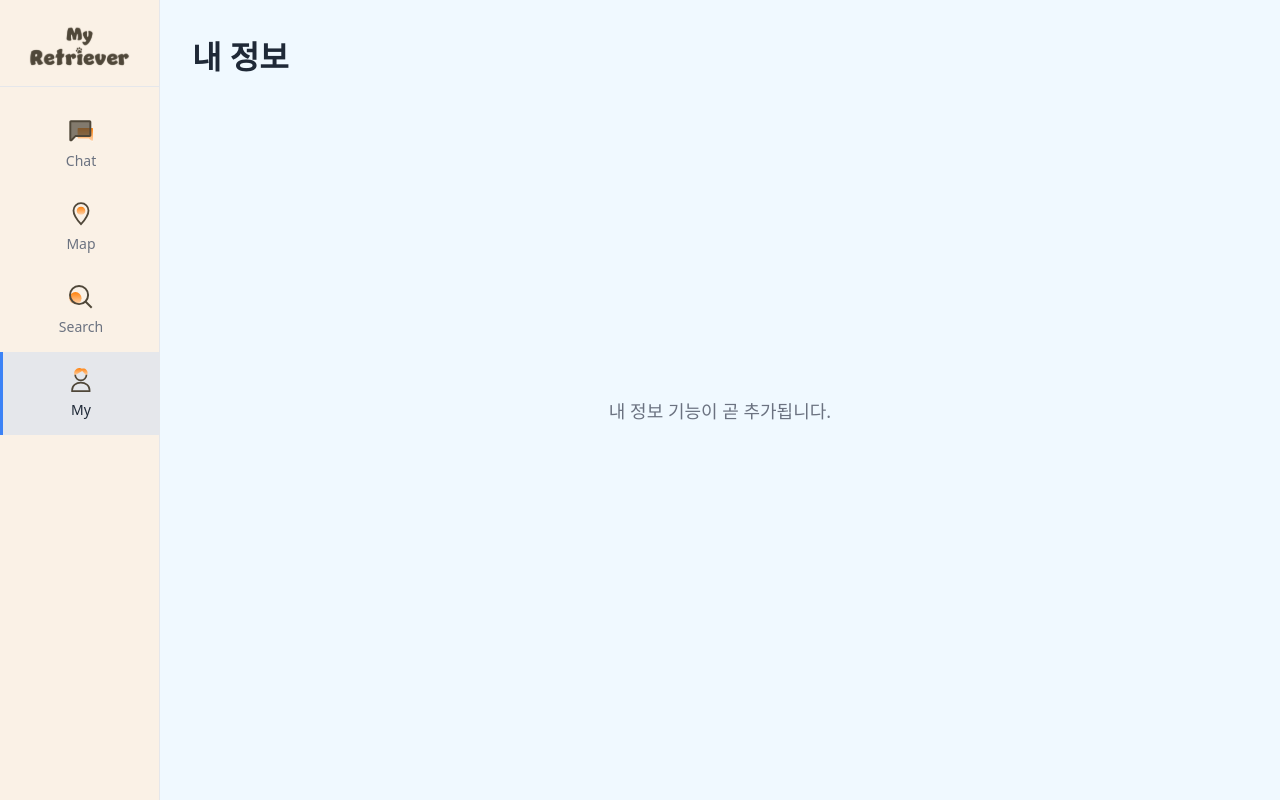
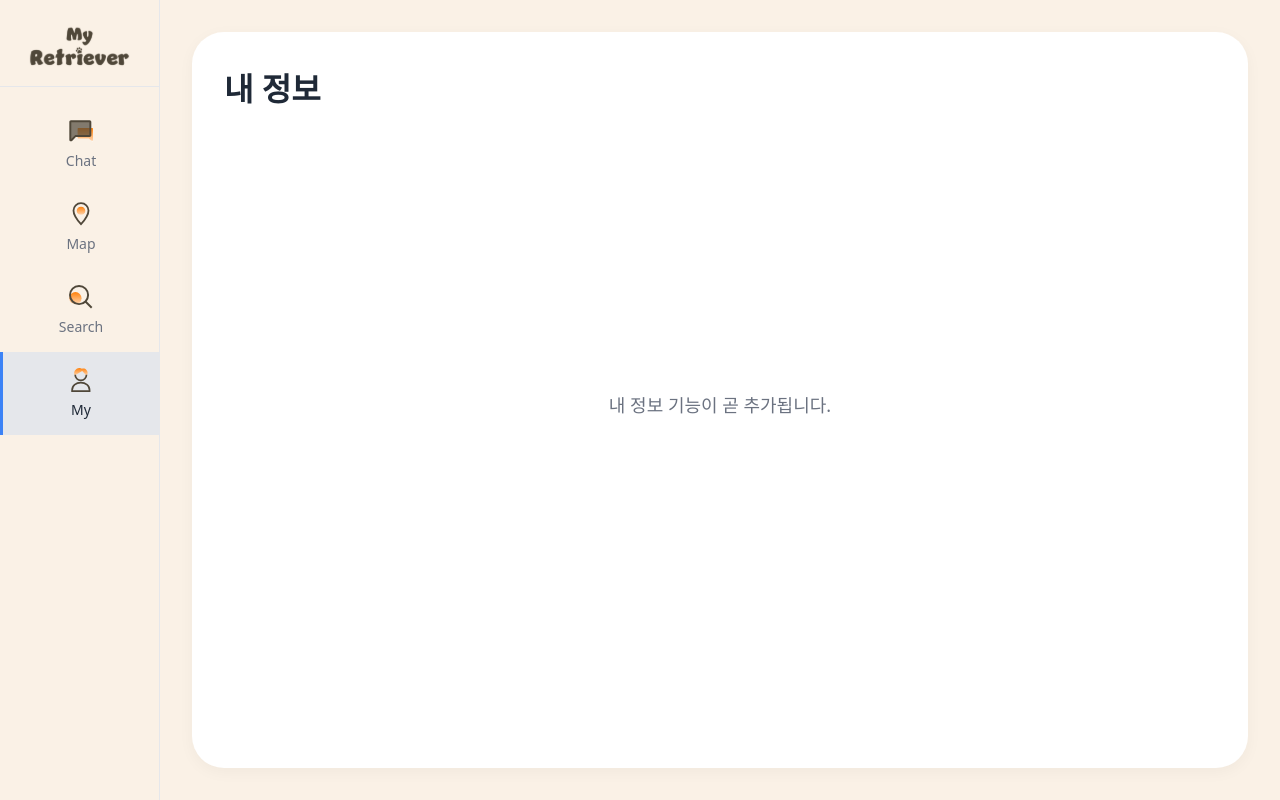
Before and after one commit to tongticktack/my-retriever-front, a Next.js app: page /my in a window 1280 px wide. Built offline with nearby package versions, Linux system fonts and the light colour scheme.

Commit message:
Feat. Panel 컴포넌트 전 페이지 적용

```diff
--- a/src/pages/map/index.tsx
+++ b/src/pages/map/index.tsx
@@ -1,14 +1,17 @@
+import Panel from "@/components/Panel";
 import styles from "./map.module.css";
 
 export default function MapPage() {
   return (
     <main className={styles.main}>
+      <Panel>
         <div className={styles.header}>
           <h1 className={styles.title}>지도</h1>
         </div>
         <div className={styles.content}>
           <p className={styles.description}>지도 기능이 곧 추가됩니다.</p>
         </div>
+      </Panel>
     </main>
   );
 }
--- a/src/pages/map/map.module.css
+++ b/src/pages/map/map.module.css
@@ -1,11 +1,11 @@
 .main {
   min-height: 100vh;
-  background-color: #f0f9ff;
+  background-color: #faf1e6;
   padding: 2rem;
 }
 
 .header {
-  margin-bottom: 2rem;
+  margin-bottom: 1.5rem;
 }
 
 .title {
@@ -19,7 +19,7 @@
   flex-direction: column;
   align-items: center;
   justify-content: center;
-  min-height: calc(100vh - 200px);
+  min-height: calc(100vh - 260px);
 }
 
 .description {
--- a/src/pages/my/index.tsx
+++ b/src/pages/my/index.tsx
@@ -1,14 +1,17 @@
+import Panel from "@/components/Panel";
 import styles from "./my.module.css";
 
 export default function MyPage() {
   return (
     <main className={styles.main}>
+      <Panel>
         <div className={styles.header}>
           <h1 className={styles.title}>내 정보</h1>
         </div>
         <div className={styles.content}>
           <p className={styles.description}>내 정보 기능이 곧 추가됩니다.</p>
         </div>
+      </Panel>
     </main>
   );
 }
--- a/src/pages/my/my.module.css
+++ b/src/pages/my/my.module.css
@@ -1,11 +1,11 @@
 .main {
   min-height: 100vh;
-  background-color: #f0f9ff;
+  background-color: #faf1e6;
   padding: 2rem;
 }
 
 .header {
-  margin-bottom: 2rem;
+  margin-bottom: 1.5rem;
 }
 
 .title {
@@ -19,7 +19,7 @@
   flex-direction: column;
   align-items: center;
   justify-content: center;
-  min-height: calc(100vh - 200px);
+  min-height: calc(100vh - 260px);
 }
 
 .description {
--- a/src/pages/search/index.tsx
+++ b/src/pages/search/index.tsx
@@ -1,14 +1,17 @@
+import Panel from "@/components/Panel";
 import styles from "./search.module.css";
 
 export default function SearchPage() {
   return (
     <main className={styles.main}>
+      <Panel>
         <div className={styles.header}>
           <h1 className={styles.title}>검색</h1>
         </div>
         <div className={styles.content}>
           <p className={styles.description}>검색 기능이 곧 추가됩니다.</p>
         </div>
+      </Panel>
     </main>
   );
 }
--- a/src/pages/search/search.module.css
+++ b/src/pages/search/search.module.css
@@ -1,11 +1,11 @@
 .main {
   min-height: 100vh;
-  background-color: #fef3c7;
+  background-color: #faf1e6;
   padding: 2rem;
 }
 
 .header {
-  margin-bottom: 2rem;
+  margin-bottom: 1.5rem;
 }
 
 .title {
@@ -19,7 +19,7 @@
   flex-direction: column;
   align-items: center;
   justify-content: center;
-  min-height: calc(100vh - 200px);
+  min-height: calc(100vh - 260px);
 }
 
 .description {
```
Lines whose indentation alone changed are shown as unchanged.
